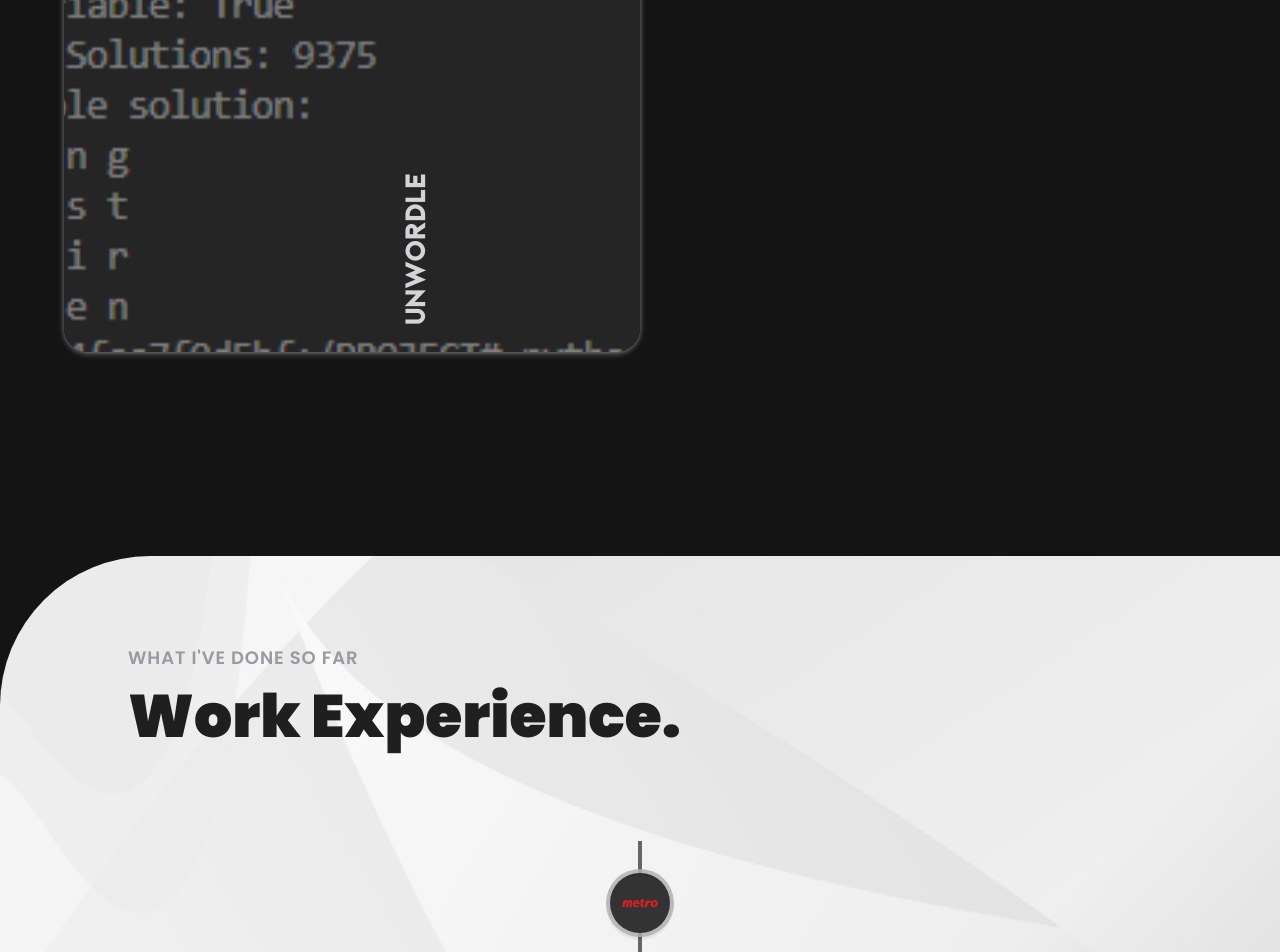
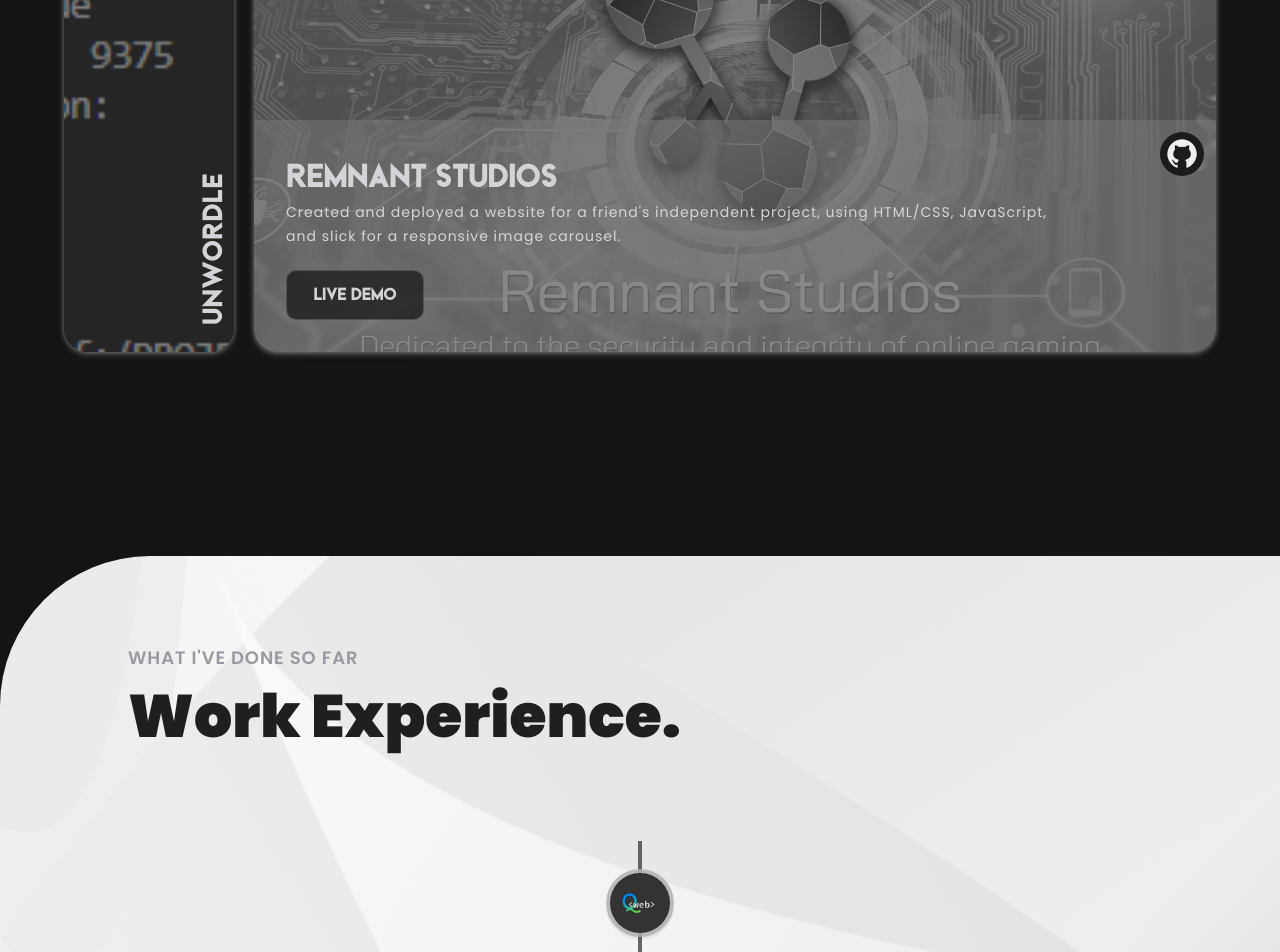
Before and after one commit to ryanvandrunen/ryanvandrunen.github.io, a React (Vite) app: page / in a window 1280 px wide. Shown: the part 2080-3032 px from the top of the page. Built offline with nearby package versions, Linux system fonts and the light colour scheme.

Commit message:
updated experience, projects

```diff
--- a/src/components/Projects.jsx
+++ b/src/components/Projects.jsx
@@ -2,7 +2,7 @@
 import { motion } from 'framer-motion';
 import { SectionWrapper } from '../hoc';
 import { styles } from '../styles';
-import { github } from '../assets';
+import { github, rvdlogo } from '../assets';
 import { projects } from '../constants';
 import { fadeIn, textVariant, staggerContainer } from '../utils/motion';
 
@@ -12,6 +12,7 @@
   description,
   image,
   repo,
+  demo,
   index,
   active,
   handleClick,
@@ -74,7 +75,19 @@
               font-poppins tracking-[1px]">
               {description}
             </p>
-
+            {demo != null &&
+            <button
+              className="live-demo sm:text-[17px] text-[15px]
+              text-timberWolf font-bold font-beckman items-center
+              whitespace-nowrap gap-1 sm:w-[138px] sm:h-[50px]
+              w-[125px] h-[46px] rounded-[10px] glassmorphism
+              sm:mt-[22px] mt-[16px] hover:bg-battleGray
+              hover:text-eerieBlack transition duration-[0.2s]
+              ease-in-out"
+              onClick={() => window.open(demo, '_blank')}>
+              LIVE DEMO
+            </button>
+            }
           </div>
         </>
       )}
--- a/src/constants/index.js
+++ b/src/constants/index.js
@@ -14,7 +14,9 @@
   threejs,
   vue,
   bootstrap,
-  tc
+  tc,
+  remnant,
+  qweb
 } from '../assets';
 
 export const navLinks = [
@@ -89,11 +91,18 @@
 
 const experiences = [
   {
+    title: 'Team Lead',
+    company_name: 'Queen\'s Web Development Club',
+    icon: qweb,
+    iconBg: '#333333',
+    date: 'Jan 2024 - Present'
+  },
+  {
     title: 'Produce Clerk',
     company_name: 'Metro Inc',
     icon: metro,
     iconBg: '#333333',
-    date: 'July 2022 - Current',
+    date: 'July 2022 - Dec 2023',
   },
   {
     title: 'Software Developer CO-OP',
@@ -129,6 +138,17 @@
     image: unwordle,
     repo: 'https://github.com/ryanvandrunen/Unwordle-SAT-Solver'
   },
+  {
+    id: 'project-2',
+    name: 'Remnant Studios',
+    description: 'Created and deployed a website for a friend\'s independent project, using HTML/CSS, JavaScript, and slick for a responsive image carousel.',
+    tags: [
+
+    ],
+    image: remnant,
+    repo: 'https://github.com/jctjad/jctjad.github.io',
+    demo: 'https://www.remnant-studios.com'
+  }
 ];
 
 export { technologies, experiences, projects };
```
Also changed, not shown: src/assets/index.js (+8 -1 lines), src/assets/company/qweb.png (added), src/assets/projects/remnant.png (added).
